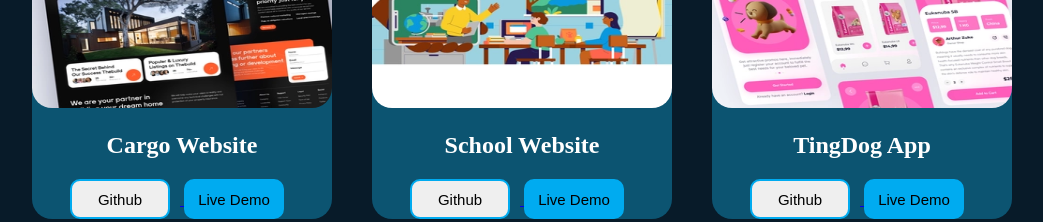
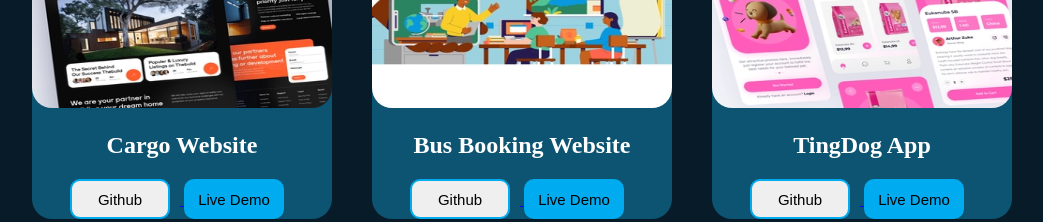
Before and after one commit to DareIsrael/Portfolio, a React (Create React App) app: page / in a window 1280 px wide. Shown: the part 3060-3282 px from the top of the page, without its empty margins (188-1231 px from the left). Built offline with nearby package versions, Linux system fonts and the light colour scheme.

Commit message:
new commit

```diff
--- a/src/Component/Portfolio.js
+++ b/src/Component/Portfolio.js
@@ -23,10 +23,10 @@
                 </div>
                 <div data-aos="fade-left" className="port_3">
                     <img src="port1.webp"></img>
-                    <h2>School Website</h2>
+                    <h2>Bus Booking Website</h2>
                     <div className="port_4">
                     <a href="https://github.com/DareIsrael"> <button>Github</button> </a>
-                       <a href="https://gifted-model-college.vercel.app/"><button className="livedemo">Live Demo</button></a>
+                       <a href="https://babastar-booking-web.onrender.com/"><button className="livedemo">Live Demo</button></a>
                     </div>
                 </div>
                 <div data-aos="fade-right" className="port_3">
```
